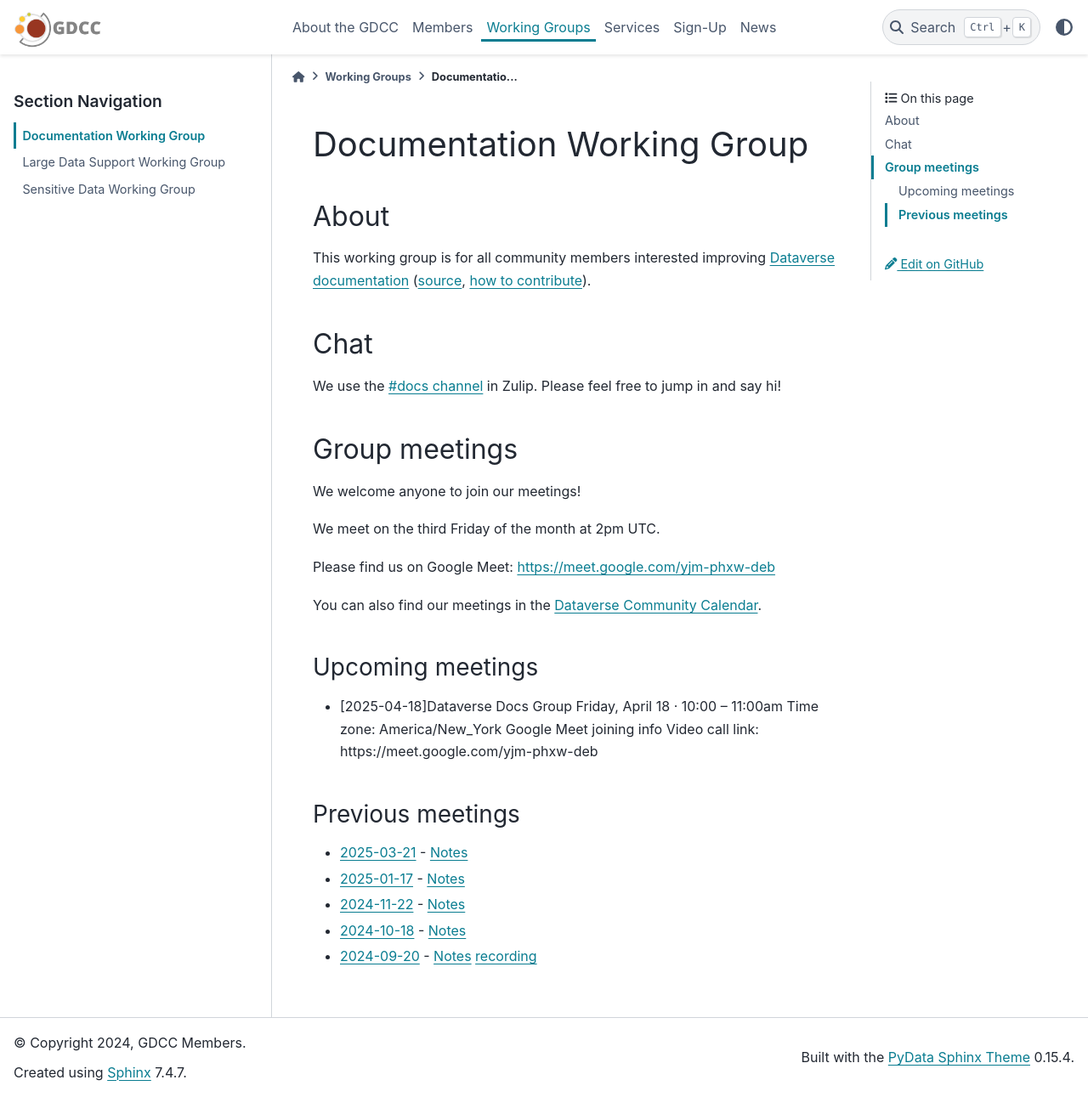
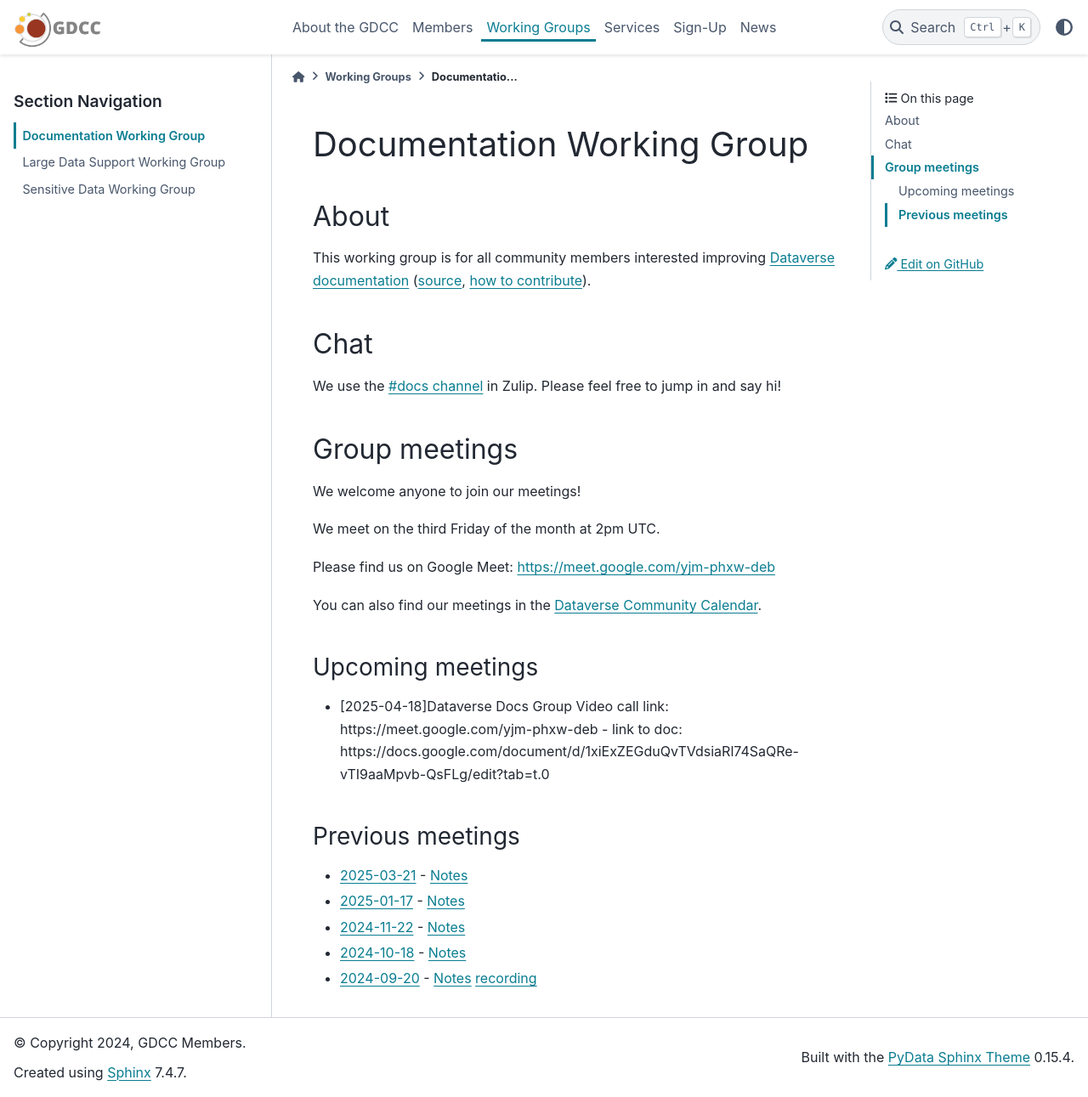
Before and after one commit to gdcc/www.gdcc.io, a Sphinx documentation site: the page built from source/working-groups/documentation.md, in a window 1280 px wide and 1291 px high. Shown: the whole window at 85% size. Built offline with Sphinx 7.4.7 and the PyData theme 0.15.4, drawn with Linux system fonts in a browser that asks for light colours.

Commit message:
Update documentation.md
updated upcoming meeting (added link to doc)

```diff
--- a/source/working-groups/documentation.md
+++ b/source/working-groups/documentation.md
@@ -25,10 +25,7 @@ You can also find our meetings in the [Dataverse Community Calendar][].
 ### Upcoming meetings
 
 - [2025-04-18]Dataverse Docs Group
-Friday, April 18 · 10:00 – 11:00am
-Time zone: America/New_York
-Google Meet joining info
-Video call link: https://meet.google.com/yjm-phxw-deb
+Video call link: https://meet.google.com/yjm-phxw-deb - link to doc: https://docs.google.com/document/d/1xiExZEGduQvTVdsiaRl74SaQRe-vTI9aaMpvb-QsFLg/edit?tab=t.0
 
 ### Previous meetings
 
```
